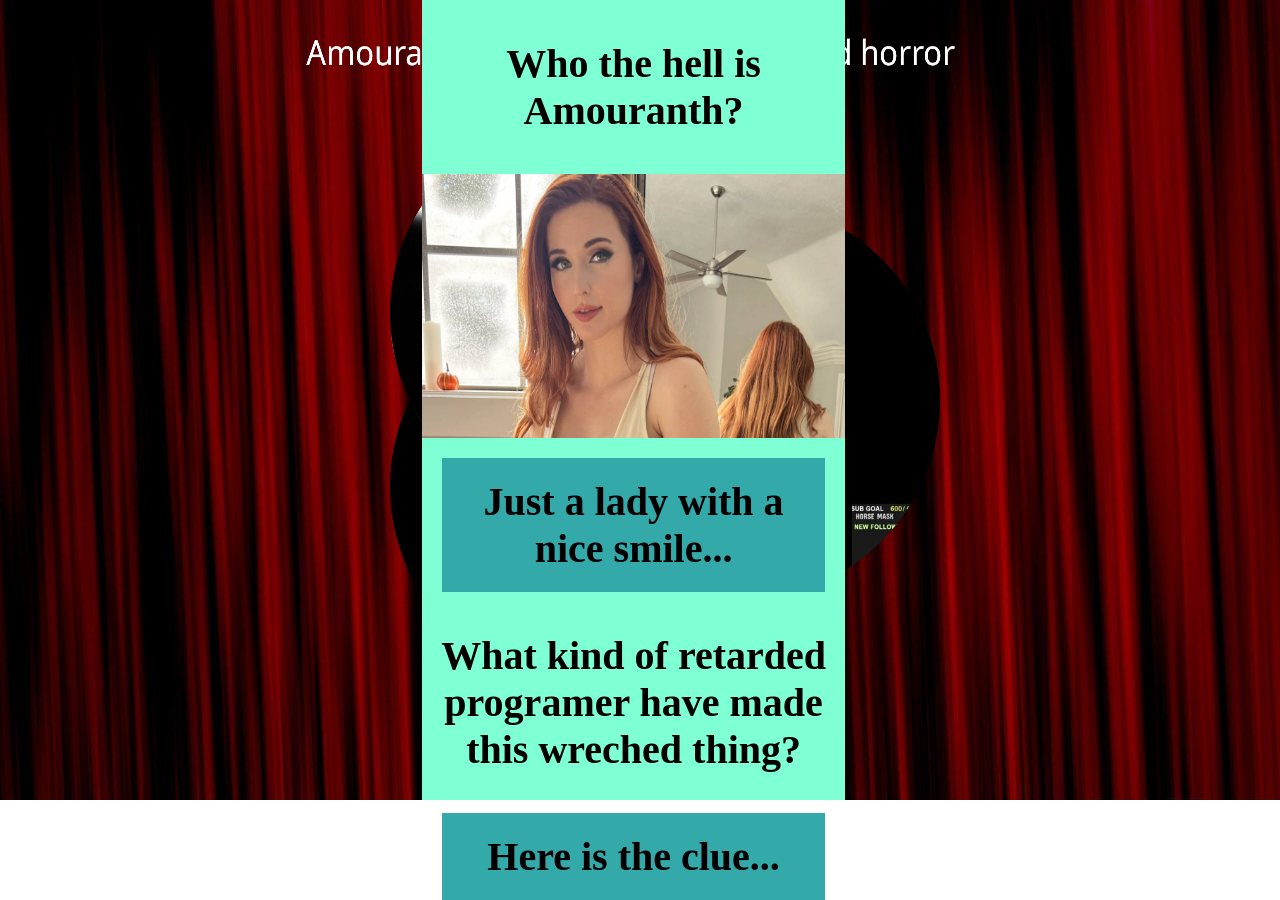
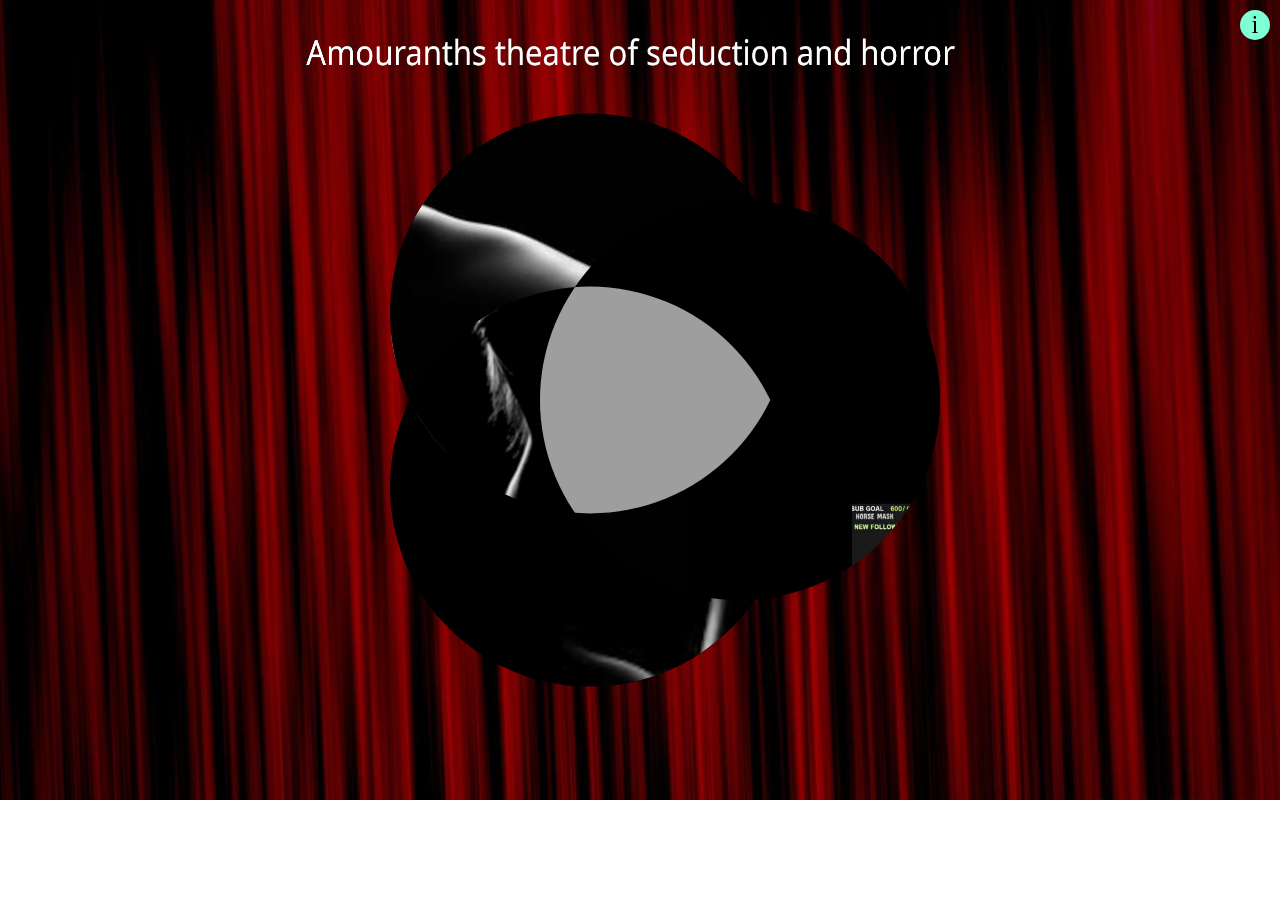
Before and after one commit to UrosNikolic95/layered-images, a website with bundled scripts: page src/page.html in a window 1280 px wide. After the commit the page ends 800 px from the top, so only its background shows below. Built offline with nearby package versions, Linux system fonts and the light colour scheme.

Commit message:
initCreditsButton

```diff
--- a/src/page.css
+++ b/src/page.css
@@ -27,6 +27,7 @@
 }
 
 .credits {
+  display: none;
   position: absolute;
   top: 0;
   left: 33%;
@@ -55,3 +56,25 @@
   width: 100%;
   height: 33%;
 }
+
+.credits-button {
+  position: absolute;
+  border-radius: 50%;
+  top: 10px;
+  right: 10px;
+  width: 30px;
+  height: 30px;
+  background-color: aquamarine;
+  font-size: 25px;
+  display: flex;
+  justify-content: center;
+  align-items: center;
+}
+
+.credits-button:hover {
+  background-color: rgb(88, 180, 149);
+}
+
+.credits-button:active {
+  background-color: rgb(58, 119, 99);
+}
--- a/src/page.html
+++ b/src/page.html
@@ -5,6 +5,7 @@
   </head>
   <body>
     <div id="images"></div>
+    <div class="credits-button">i</div>
     <div class="credits">
       <p>Who the hell is Amouranth?</p>
       <img src="../assets/lady.jpg" />
--- a/src/page.ts
+++ b/src/page.ts
@@ -77,6 +77,8 @@
 
 window.addEventListener("load", function () {
   init();
+  initCreditsButton();
+  console.log(":");
 });
 
 const canvases: HTMLCanvasElement[] = [];
@@ -180,3 +182,25 @@
     }
   }
 }
+
+const displayBlock = "display: block;";
+const displayNone = "display: none;";
+
+function initCreditsButton() {
+  const creditsButton = document.getElementsByClassName("credits-button");
+  Array.from(creditsButton).forEach((el) => {
+    console.log("|");
+    el.addEventListener("click", () => {
+      console.log("?");
+      const credits = document.getElementsByClassName("credits");
+      Array.from(credits).forEach((el) => {
+        const val = el.getAttribute("style");
+        console.log(val);
+        el.setAttribute(
+          "style",
+          val == displayBlock ? displayNone : displayBlock
+        );
+      });
+    });
+  });
+}
```
